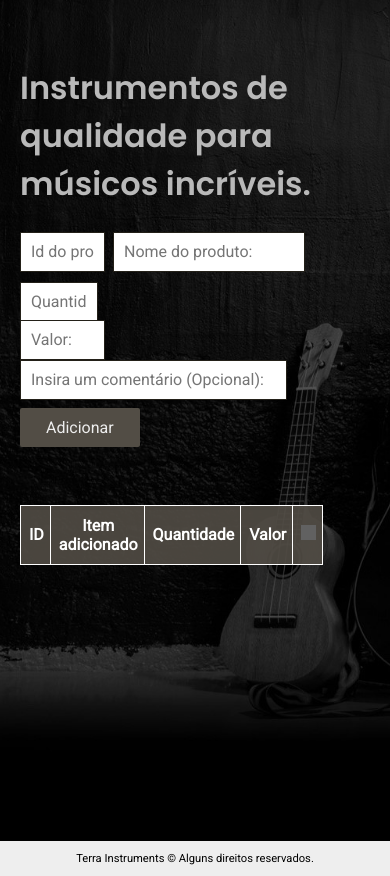
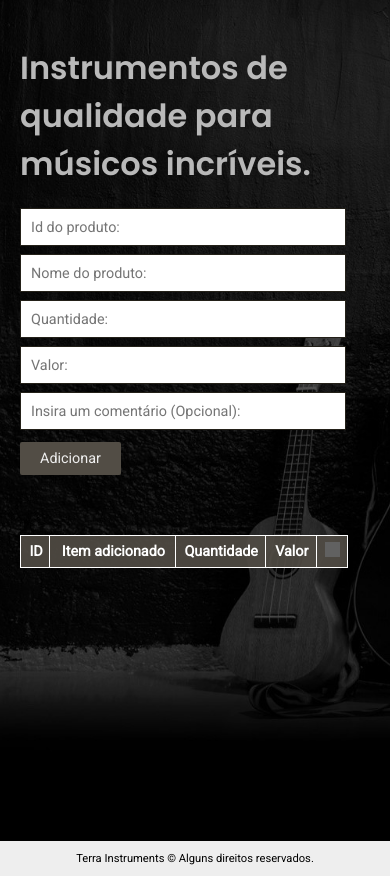
Before and after one commit to ThiagoTerraDev/terra-instruments-front, a plain HTML site: page index.html in a window 390 px wide. Shown: the part 51-927 px from the top of the page. Drawn offline with Linux system fonts and the light colour scheme; no server answers; grey boxes are pictures that could not be loaded.

Commit message:
revisando estilos e adicionando favicon

```diff
--- a/index.html
+++ b/index.html
@@ -7,6 +7,8 @@
 
     <title>Terra Instruments</title>
     <meta name="description" content="Terra Instruments - Instrumentos de qualidade para músicos incríveis.">
+
+    <link rel="shortcut icon" href="favicon.ico">
 
     <link rel="stylesheet" href="styles.css">
     <link rel="preconnect" href="https://fonts.googleapis.com">
--- a/styles.css
+++ b/styles.css
@@ -68,7 +68,7 @@ ul {
     padding-top: 40px;
     font-size: 4rem;
     font-family: 'Poppins', sans-serif;
-    margin-bottom: 24px;
+    margin-bottom: 44px;
 }
 
 .newItem {
@@ -170,7 +170,7 @@ td {
 
 table {
     background-color: rgba(82, 77, 69, 0.5);
-    width: 42%;
+    width: 526px;
 }
 
 tr:nth-child(odd){
@@ -261,7 +261,8 @@ footer {
     }
 
     .title2 {
-        font-size: 2.8rem;
+        font-size: 3.6rem;
+        padding-top: 4px;
     }
 
     .mainSession {
@@ -269,7 +270,7 @@ footer {
     }
 }
 
-@media (max-width: 601px) {
+@media (max-width: 600px) {
     .title1 {
         width: 40%;
     }
@@ -280,6 +281,8 @@ footer {
     }
 
     .title2 {
+        padding-top: 20px;
+        margin-bottom: 20px;
         font-size: 2rem;
     }
 
@@ -287,6 +290,63 @@ footer {
         background-image: url("img/img-3.jpeg");
     }
 
+    .newItem {
+        max-width: 280px;
+        display: grid;
+        gap: 8px;
+    }
+
+    #newId {
+        margin-bottom: 8px;
+        width: 78vw;
+        font-size: .9rem;
+    }
+
+    #newInput {
+        width: 78vw;
+        margin-bottom: 8px;
+        font-size: .9rem;
+    }
+
+    #newQuantity {
+        width: 78vw;
+        margin-bottom: 10px;
+        font-size: .9rem;
+    }
+
+    #newPrice {
+        width: 78vw;
+        margin-bottom: 8px;
+        font-size: .9rem;
+    }
+
+    #newComment {
+        width: 78vw;
+        margin-bottom: 10px;
+        font-size: .9rem;
+    }
+
+    .addBtn {
+        font-size: .9rem;
+        padding: 8px 20px;
+    }
+
+    .inputsA {
+        margin-bottom: -10px;
+    }
+
+    table,
+    th,
+    td {
+        padding: 6px 6px 6px 8px;
+        font-size: .9rem;
+    }
+
+    table {
+        width: 84vw;
+        margin-bottom: 24px;
+    }
+
     footer p {
         font-size: 0.7rem;
     }
```
Also changed, not shown: favicon.ico (added), img/favicon.png (added).
